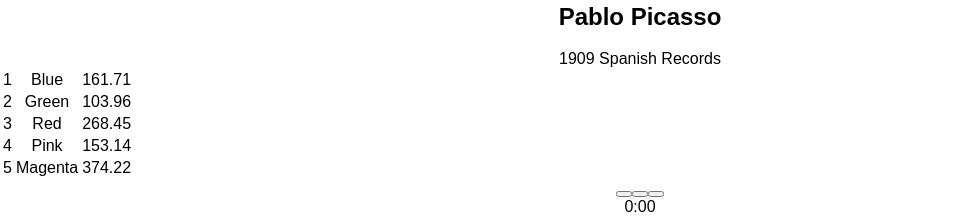
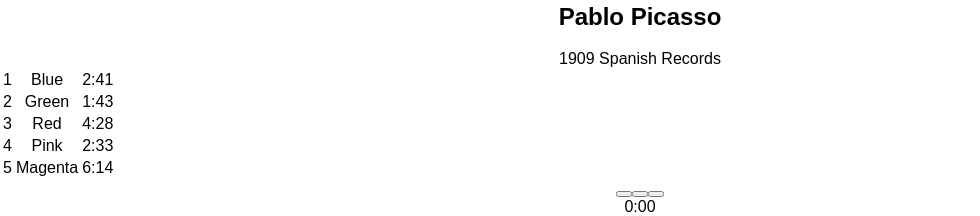
Before and after one commit to SeanShadle/bloc-jams-react, a React (Create React App) app: page /album/the-colors in a window 1280 px wide. Shown: the part 720-936 px from the top of the page, without its empty margins (0-980 px from the left). Built offline with nearby package versions, Linux system fonts and the light colour scheme; some icons are missing.

Commit message:
Assigment 9 Range inputs: reformatted album times

```diff
--- a/src/components/Album.js
+++ b/src/components/Album.js
@@ -96,6 +96,13 @@
         this.setState({ currentVolume: e.target.value });
     }
 
+    formatTime(time) {
+        const minutes = Math.floor(time / 60);
+        const seconds = parseInt(time % 60);
+        const str = isFinite(time) ? (String(minutes) + ":" + (seconds < 10 ? "0" : "") + String(seconds)) : "-:--";
+        return str;
+    }
+
     render() {
         return (
             <section className="album">
--- a/src/components/song.js
+++ b/src/components/song.js
@@ -13,12 +13,19 @@
         this.setState({ hover: false });
     }
 
+    formatTime(time) {
+        const minutes = Math.floor(time / 60);
+        const seconds = parseInt(time % 60);
+        const str = isFinite(time) ? (String(minutes) + ":" + (seconds < 10 ? "0" : "") + String(seconds)) : "-:--";
+        return str;
+    }
+
     render() {
         return (
-            <tr onMouseOver={e => this.onHover(e)} onMouseLeave={e => this.onHoverLeave(e)} onClick={() => this.props.handleSongClick(this.props.song)}>
+            <tr onMouseOver={e => this.onHover(e)} onMouseLeave={e => this.onHoverLeave(e)} onClick={() => this.props.handleSongClick(this.props.song)} >
                 {this.state.hover ? (this.props.playing ? <td className="icon ion-md-pause" /> : <td className="icon ion-md-play-circle" />) : <td>{this.props.index + 1}</td>}
                 <td>{this.props.song.title}</td>
-                <td>{this.props.song.duration}</td>
+                <td>{this.formatTime(this.props.song.duration)}</td>
             </tr>
         );
     }
```
